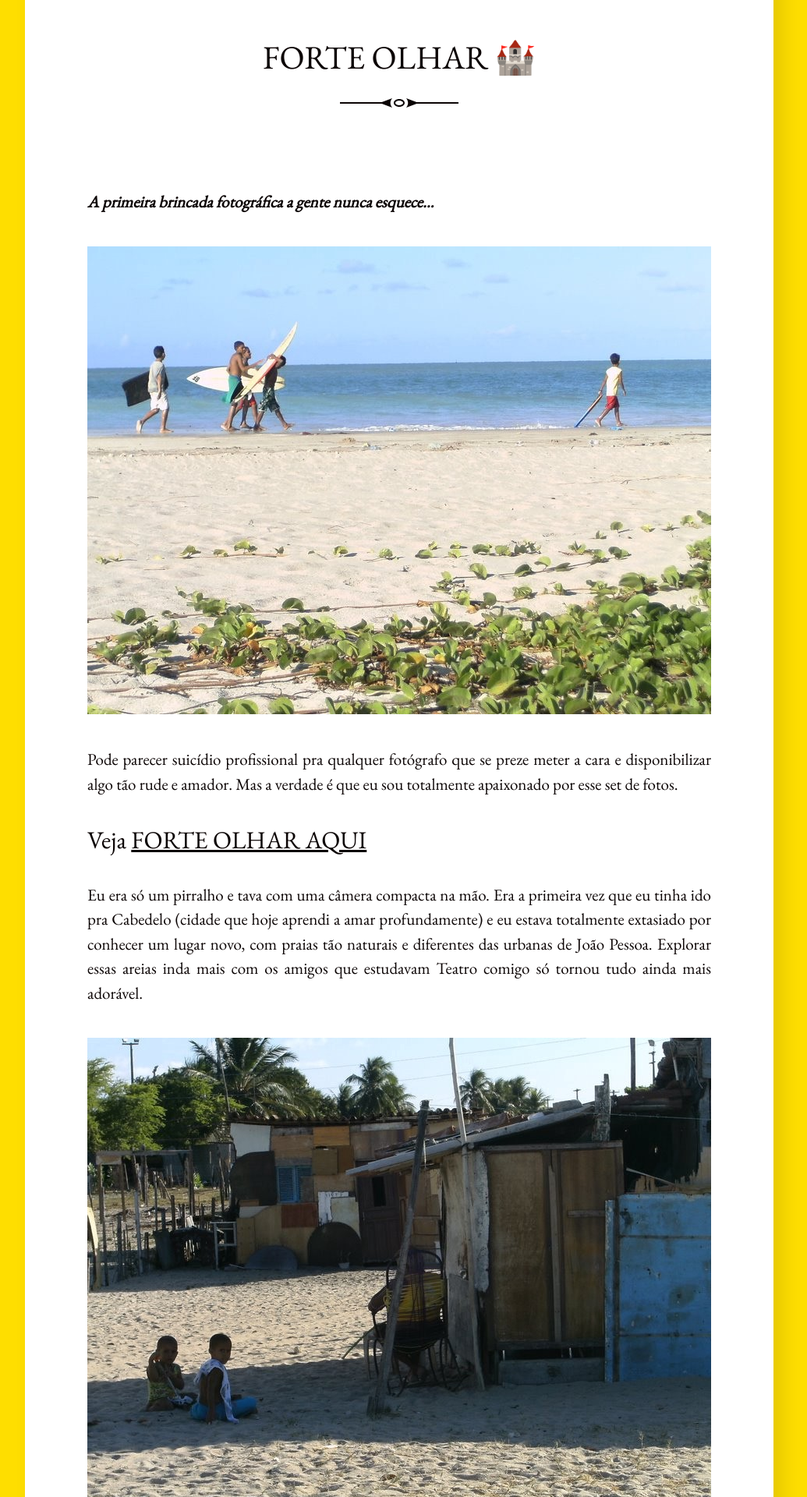
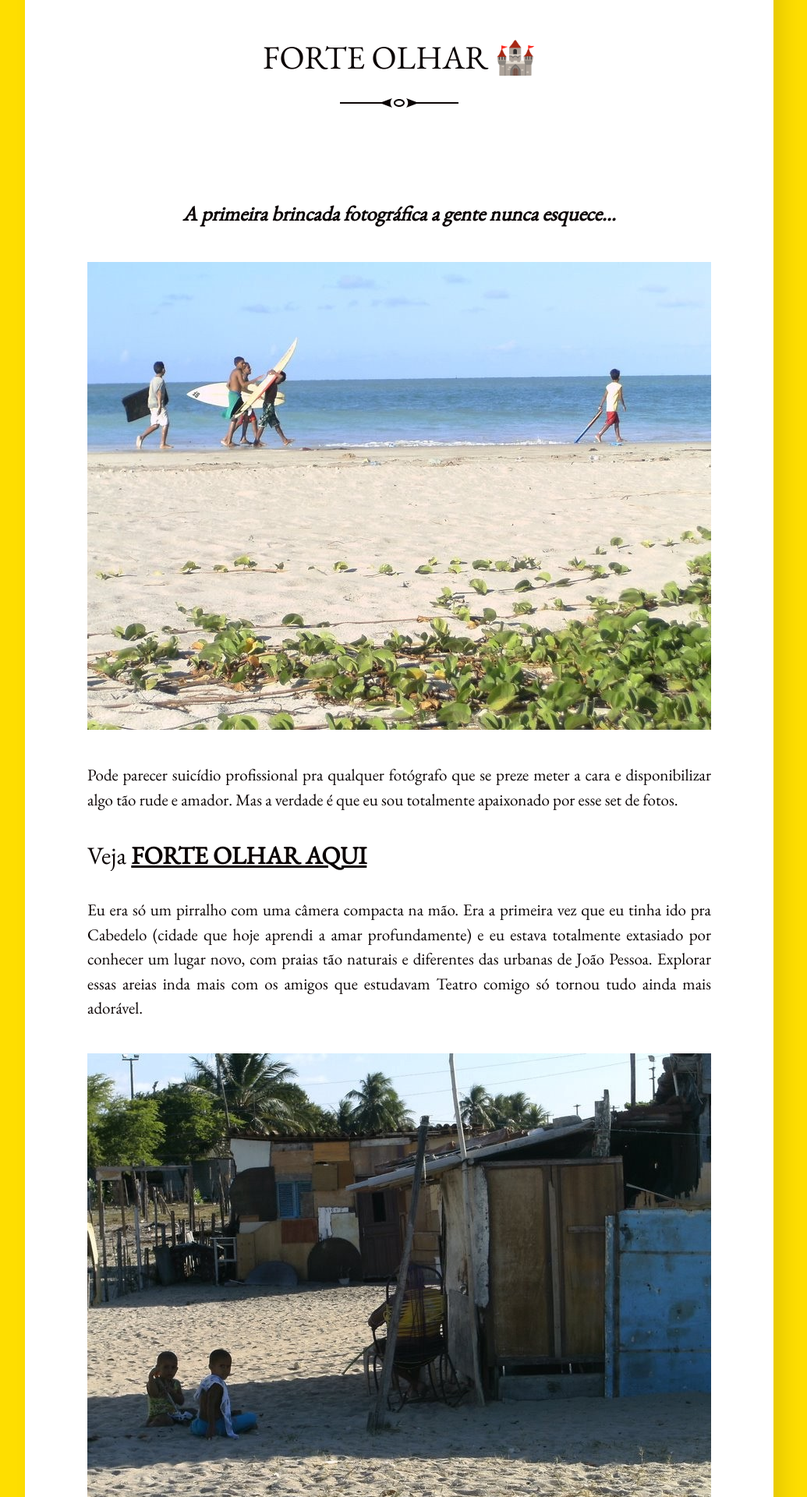
Before and after one commit to tropicaos/laueu, a Jekyll site: the page built from _posts/2020-07-02-forte-olhar.md, in a window 1280 px wide. Shown: the part 361-2281 px from the top of the page at 78% size, without its empty margins (128-1163 px from the left). Built offline with Jekyll 4.4.1, drawn with Linux system fonts in a browser that asks for light colours; comment, search, counter and statistics services are not loaded.

Commit message:
[ATT] FORTE OLHAR

```diff
--- a/_posts/2020-07-02-forte-olhar.md
+++ b/_posts/2020-07-02-forte-olhar.md
@@ -7,15 +7,15 @@ tags: arquitetônico, turístico, histórico
 permalink: /Fotos/FORTEOLHAR
 date: 2017-08-09T12:26:17.492Z
 ---
-***A primeira brincada fotográfica a gente nunca esquece…***
+<h4><p style="text-align:center"><strong>A primeira brincada fotográfica a gente nunca esquece…</strong></p></h4>
 
 ![](/images/uploads/1_2_aaks11e2iluq9gvrsuyg.jpeg)
 
 Pode parecer suicídio profissional pra qualquer fotógrafo que se preze meter a cara e disponibilizar algo tão rude e amador. Mas a verdade é que eu sou totalmente apaixonado por esse set de fotos.
 
-### Veja [FORTE OLHAR AQUI](https://www.flickr.com/photos/macalango/albums/72157668475034852/with/27232226255/)
+### Veja [**FORTE OLHAR AQUI**](https://www.flickr.com/photos/macalango/albums/72157668475034852/with/27232226255/)
 
-Eu era só um pirralho e tava com uma câmera compacta na mão. Era a primeira vez que eu tinha ido pra Cabedelo (cidade que hoje aprendi a amar profundamente) e eu estava totalmente extasiado por conhecer um lugar novo, com praias tão naturais e diferentes das urbanas de João Pessoa. Explorar essas areias inda mais com os amigos que estudavam Teatro comigo só tornou tudo ainda mais adorável.
+Eu era só um pirralho com uma câmera compacta na mão. Era a primeira vez que eu tinha ido pra Cabedelo (cidade que hoje aprendi a amar profundamente) e eu estava totalmente extasiado por conhecer um lugar novo, com praias tão naturais e diferentes das urbanas de João Pessoa. Explorar essas areias inda mais com os amigos que estudavam Teatro comigo só tornou tudo ainda mais adorável.
 
 ![left](/images/uploads/1_dmm4chakviis5v5u_5c6tw.jpeg)
 
```
